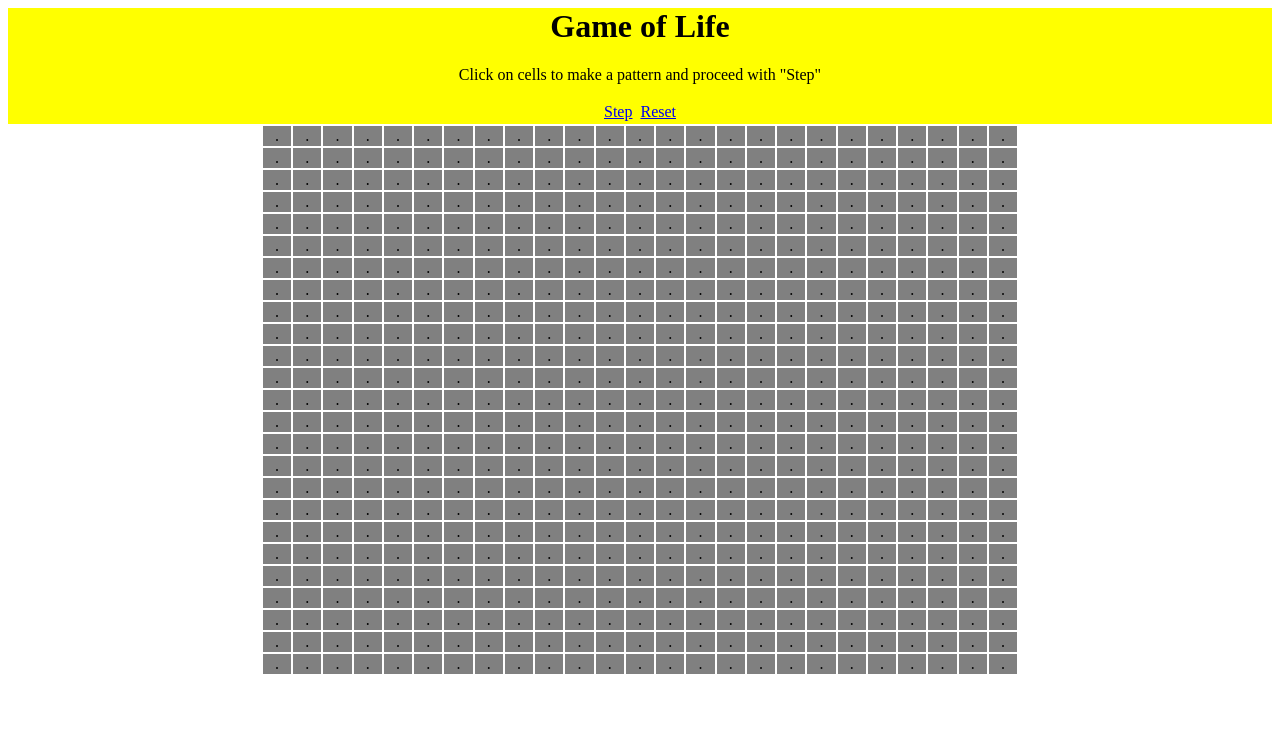
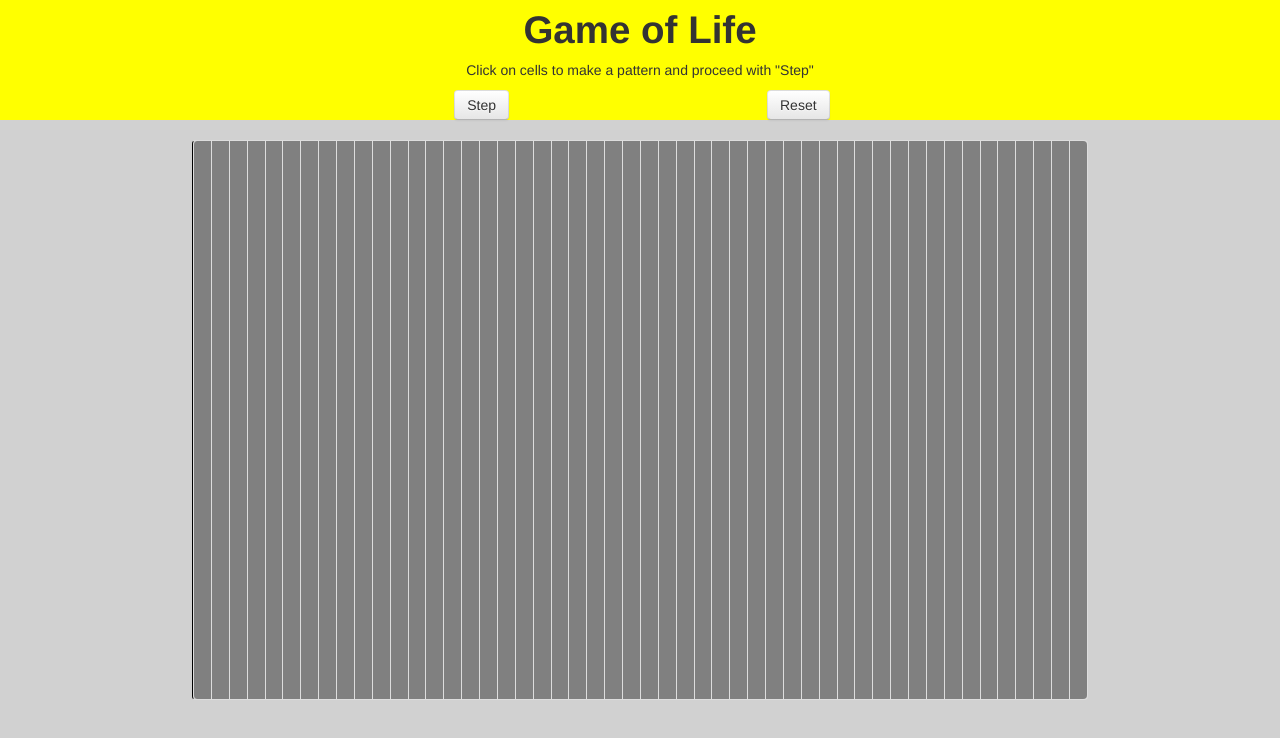
Before and after one commit to carolcarol/gol-rest-js, a plain HTML site: page src/webapp/index.html in a window 1280 px wide. Drawn offline with nearby package versions, Linux system fonts and the light colour scheme.

Commit message:
Some styling with bootstrap

```diff
--- a/src/webapp/index.html
+++ b/src/webapp/index.html
@@ -1,7 +1,12 @@
 <html>
 <head>
+    <link href="css/bootstrap.min.css" rel="stylesheet" media="screen">
 <title>Game of Life</title>
 <style type="text/css">
+
+body{
+    background-color: #d1d1d1;
+}
 .intro{
 	background-color: yellow;
 	margin-left:auto;
@@ -13,10 +18,11 @@
     margin-right:auto;
 }
 .gametable {
+    border-left: 1px solid #000000;
     margin-left:auto;
     margin-right:auto;
-	width: 60%;
-	height: 60%;
+	width: 70%;
+	height: 70%;
 }
 .cell {
 	background-color: grey;
@@ -32,28 +38,32 @@
 </style>
 </head>
 <body>
-	<div class="intro">
+	<div class="intro container-fluid">
 		<h1>Game of Life</h1>
 		<p>Click on cells to make a pattern and proceed with "Step"</p>
 
-		<table class="controls">
-		<tr><td><a href="#" id="startButton">Step</a></td><td id="stepcounter"></td><td><a href="#" id="resetButton">Reset</a></td></tr>
-		</table>
+        <div class="row-fluid">
+
+		<div class="span3 offset3"><button class="btn" id="startButton">Step</button></div>
+        <div class="span3"><button class="btn" id="resetButton">Reset</button></div>
 		</div>
 
-	<div style="background-color: black;"></div>
+	</div>
+
+	<br>
 
 	<div class="gamefield">
-		<table class="gametable" id="game" border="0"></table>
+		<table class="gametable table-bordered" id="game"></table>
 	</div>
 </body>
 
 <script type="text/javascript"
 	src="http://code.jquery.com/jquery-1.10.2.min.js"></script>
+<script type="text/javascript" src="js/bootstrap.min.js"></script>
 
 <script type="text/javascript">
-	var sizeX = 25;
-	var sizeY = 25;
+	var sizeX = 50;
+	var sizeY = 50;
 
 	function clearTable() {
 		$(".deadNextStep").removeClass("deadNextStep");
@@ -131,11 +141,10 @@
 							var rowStart = "<tr id=\""+rowId+"\">";
 							$("#game").append(rowStart);
 							for ( var cols = 0; cols < sizeX; cols++) {
-								var cell = "<td class=\"cell\" id=\""+rows+"-"+cols+"\"><p align=\"center\">.</p></td>";
+								var cell = "<td class=\"cell\" id=\""+rows+"-"+cols+"\"></td>";
 								$("#" + rowId).append(cell);
 							}
 						}
-
                 $( ".cell" ).hover(
                         function() {
                             $( this ).addClass( "hover" );
@@ -154,11 +163,13 @@
                     }
                 });
 
-						$("#resetButton").click(resetTable);
+            });
+
 
     $("#startButton").click(animateGol);
 
-					});
+    $("#resetButton").click(resetTable);
+
 </script>
 
 </html>
```
Also changed, not shown: src/webapp/css/bootstrap.min.css (added), src/webapp/js/bootstrap.min.js (added), 2 other files. Lines whose indentation alone changed are shown as unchanged.
